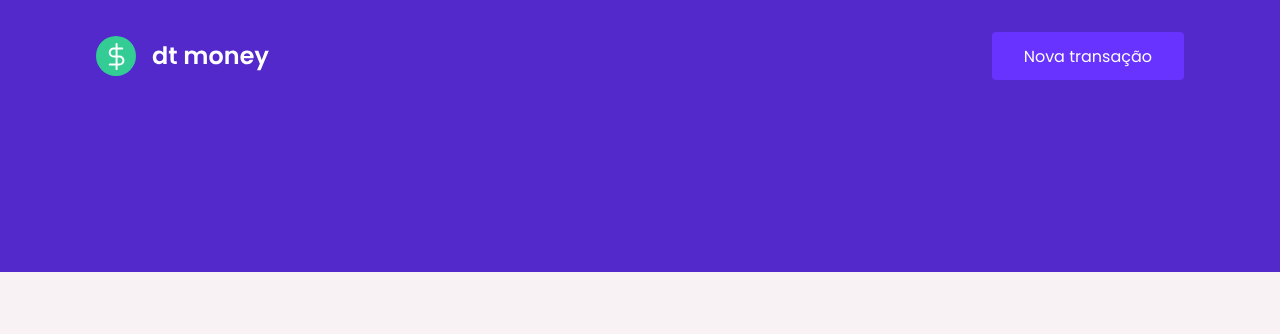
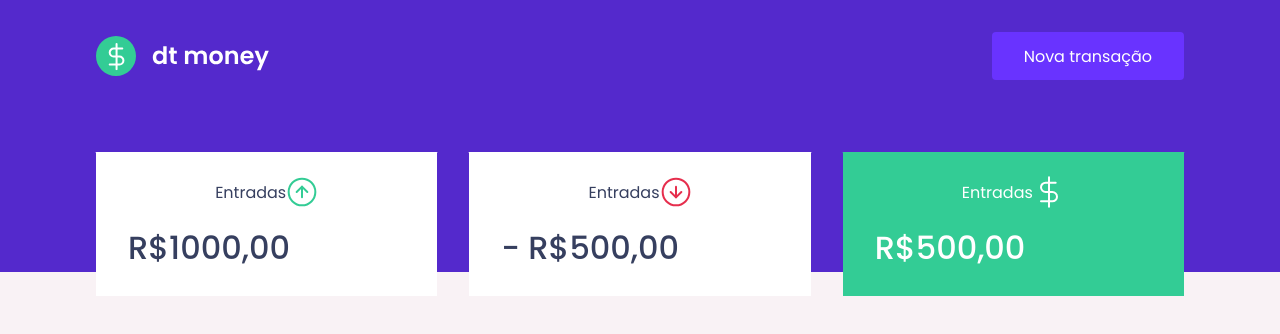
Before and after one commit to guilhermezobel/project-dtmoney, a React (Create React App) app in the folder dtmoney/: page / in a window 1280 px wide. Shown: the top 334 px of the page. Built offline with nearby package versions, Linux system fonts and the light colour scheme.

Commit message:
Feat: Component Summary & update font of body

```diff
--- a/dtmoney/public/index.html
+++ b/dtmoney/public/index.html
@@ -1,8 +1,8 @@
 <!DOCTYPE html>
 <html lang="en">
   <head>
+    <link rel="preconnect" href="https://fonts.googleapis.com">
     <link rel="preconnect" href="https://fonts.gstatic.com" crossorigin>
-
     <meta charset="utf-8" />
     <meta name="viewport" content="width=device-width, initial-scale=1" />
 
@@ -10,9 +10,7 @@
 
     <title>dtmoney</title>
 
-    <link rel="preconnect" href="https://fonts.googleapis.com">
-
-<link href="https://fonts.googleapis.com/css2?family=Poppins:wght@400;600&display=swap" rel="stylesheet">
+<link href="https://fonts.googleapis.com/css2?family=Poppins:wght@400;500;600&display=swap" rel="stylesheet">
   </head>
   <body>
     <noscript>You need to enable JavaScript to run this app.</noscript>
--- a/dtmoney/src/App.tsx
+++ b/dtmoney/src/App.tsx
@@ -1,3 +1,4 @@
+import { Dashboard } from "./components/Dashboard";
 import { Header } from "./components/Header";
 import { GlobalStyle } from "./styles/global";
 
@@ -5,6 +6,7 @@
   return (
     <>
       <Header />
+      <Dashboard />
       <GlobalStyle />
     </>
   );
--- /dev/null
+++ b/dtmoney/src/components/Dashboard/index.tsx
@@ -0,0 +1,10 @@
+import { Container } from "./styles";
+import { Summary } from "../Summary";
+
+export function Dashboard() {
+  return (
+    <Container>
+      <Summary />
+    </Container>
+  );
+;}
--- /dev/null
+++ b/dtmoney/src/components/Dashboard/styles.ts
@@ -0,0 +1,9 @@
+import styled from "styled-components";
+
+
+export const Container = styled.main`
+  max-width: 1120px;
+  margin: 0 auto;
+  padding: 2.5rem 1rem;
+
+`;
--- a/dtmoney/src/components/Header/index.tsx
+++ b/dtmoney/src/components/Header/index.tsx
@@ -1,5 +1,5 @@
 import logoImg from '../../assets/logo.svg'
-import { Container, Content } from '../styles'
+import { Container, Content } from './styles'
 
 
 
--- /dev/null
+++ b/dtmoney/src/components/Summary/index.tsx
@@ -0,0 +1,32 @@
+import icomeImg from '../../assets/income.svg';
+import oucomeImg from '../../assets/outcome.svg'
+import totalImg from '../../assets/total.svg'
+
+import { Contnainer } from "./style";
+
+export function Summary() {
+  return(
+    <Contnainer>
+     <div>
+       <header>
+        <p>Entradas</p>
+        <img src={icomeImg} alt="Entradas" />
+       </header>
+      <strong>R$1000,00</strong>
+     </div>     <div>
+       <header>
+        <p>Entradas</p>
+        <img src={oucomeImg} alt="Saídas" />
+       </header>
+      <strong>- R$500,00</strong>
+     </div>
+     <div className="highlight-background">
+       <header>
+        <p>Entradas</p>
+        <img src={totalImg} alt="Entradas" />
+       </header>
+      <strong>R$500,00</strong>
+     </div>
+    </Contnainer>
+  );
+};
--- /dev/null
+++ b/dtmoney/src/components/Summary/style.ts
@@ -0,0 +1,35 @@
+import styled from "styled-components";
+
+export const Contnainer = styled.div`
+  display: grid;
+  grid-template-columns: repeat(3, 1fr);
+  gap: 2rem;
+  margin-top: -10rem;
+
+  div {
+    background: var(--shape);
+    padding: 1.5rem 2rem;
+    border-radius: 0.25px;
+    color: var(--text-title);
+
+    header {
+      display: flex;
+      align-items: center;
+      justify-content: center;
+    }
+
+    strong {
+      display: block;
+      margin-top: 1rem;
+      font-size: 2rem;
+      font-weight: 500;
+      line-height: 3rem;
+    }
+
+    &.highlight-background {
+      background: var(--green);
+      color: #FFF;
+    }
+  }
+
+`;
--- a/dtmoney/src/styles/global.ts
+++ b/dtmoney/src/styles/global.ts
@@ -4,6 +4,7 @@
   :root {
     --background: #f0f2f5;
     --red: #E52E4D;
+    --green: #33cc95;
     --blue: #5429cc;
 
     --blue-light: #6933ff;
@@ -36,7 +37,7 @@
     -webkit-font-smoothing: antialiased;
   }
 
-  border-style, input, textarea, button {
+  body, input, textarea, button {
     font-family: 'Poppins', sans-serif;
     font-weight: 400;
   }
```
Also changed, not shown: dtmoney/src/components/Header/styles.ts (renamed from dtmoney/src/components/styles.ts).
